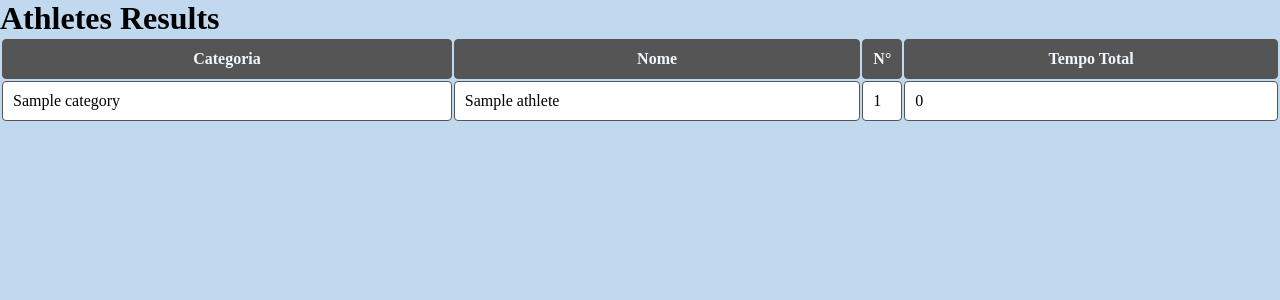
After one commit to caiocgv/FotoRaceTimer, a Flask app: template Data_Script/Flask/templates/results.html in a window 1280 px wide. The commit adds this page. Shown: the top 300 px of the page. Run offline with Flask 3, Linux system fonts and the light colour scheme; the template is opened without the code that fills it: most values are stand-ins (such as "Sample title", 1, 10 or a date in 2020).

Commit message:
results page started
sorting by total time

```diff
--- a/Data_Script/Flask/main.py
+++ b/Data_Script/Flask/main.py
@@ -56,7 +56,7 @@ def upload():
     """
 
 
-    global Athletes
+    global Athletes, flag
     max_stage = 0
 
     file = request.files.get('file')
@@ -133,27 +133,28 @@ def upload():
                                             racers.totTime[i] = racers.totTime[i-1].add(racers.time[i]) # calculate the total time
 
                     # check the max number of stages
-                    for i in range(len(Athletes)):
-                        if len(Athletes[i].stage) > len(Athletes[max_stage].stage):
-                            max_stage = i
+                    if flag == 'true':
+                        for i in range(len(Athletes)):
+                            if len(Athletes[i].stage) > len(Athletes[max_stage].stage):
+                                max_stage = i
 
-                    for stage in Athletes[max_stage].stage:
-                        for racers in Athletes:
-                            if stage not in racers.stage:
-                                racers.stage.append(stage)
-                                racers.start.append(Time(None))
-                                racers.finish.append(Time(None))
-                                racers.time.append(Time('00:10:00:000'))
+                        for stage in Athletes[max_stage].stage:
+                            for racers in Athletes:
+                                if stage not in racers.stage:
+                                    racers.stage.append(stage)
+                                    racers.start.append(Time(None))
+                                    racers.finish.append(Time(None))
+                                    racers.time.append(Time('00:10:00:000'))
 
-                            # check if racers.time has at least one valid time and fill the totTime list
-                            if len(racers.time) > 0:
-                                racers.totTime = [Time(None) for time in racers.time]
+                                # check if racers.time has at least one valid time and fill the totTime list
+                                if len(racers.time) > 0:
+                                    racers.totTime = [Time(None) for time in racers.time]
 
-                            for i in range(len(racers.time)): # calculate the total time
-                                if i == 0:
-                                    racers.totTime[i] = racers.time[i]
-                                else:
-                                    racers.totTime[i] = racers.totTime[i-1].add(racers.time[i]) # calculate the total time
+                                for i in range(len(racers.time)): # calculate the total time
+                                    if i == 0:
+                                        racers.totTime[i] = racers.time[i]
+                                    else:
+                                        racers.totTime[i] = racers.totTime[i-1].add(racers.time[i]) # calculate the total time
 
                 else:
                     return render_template('error.html', error='Invalid file name')
@@ -162,5 +163,19 @@ def upload():
 
     return render_template('index.html', Athletes=Athletes, flag=flag)
 
+
+@app.route('/results', methods=['GET', 'POST'])
+def results():
+    global Athletes
+    if request.method == 'POST':
+        pass
+    else:
+        if flag == 'true':
+            Athletes.sort(key=lambda x: x.totTime[-1].compare())
+        else:
+            Athletes.sort(key=lambda x: x.time.compare())
+
+    return render_template('results.html', Athletes=Athletes)
+
 if __name__ == '__main__':
     app.run(debug=True)
--- a/Data_Script/Flask/static/css/style.css
+++ b/Data_Script/Flask/static/css/style.css
@@ -8,7 +8,7 @@
 div {
     margin: 10px;
     display: flex;
-    width: 20%;
+    width: 40%;
     justify-content: space-evenly;
 }
 
--- a/Data_Script/Flask/templates/index.html
+++ b/Data_Script/Flask/templates/index.html
@@ -59,6 +59,9 @@
                 <form action="/export">
                     <input type="submit" value="Exportar lista de atletas">
                 </form>
+                <form action="/results">
+                    <input type="submit" value="Ver Resultados">
+                </form>
             </div>
         {% endif %}
     {% else %}
@@ -96,6 +99,9 @@
                 <form action="/export">
                     <input type="submit" value="Exportar lista de atletas">
                 </form>
+                <form action="/results">
+                    <input type="submit" value="Ver Resultados">
+                </form>
             </div>
         {% endif %}
     {% endif %}
--- /dev/null
+++ b/Data_Script/Flask/templates/results.html
@@ -0,0 +1,27 @@
+<!DOCTYPE html>
+<html>
+<head>
+    <title>{{title|default("Race Sheet")}}</title>
+    <link rel="icon" type="image/png" href="{{ url_for('static', filename='images/icon.png') }}">
+    <link rel="stylesheet" type="text/css" href="{{ url_for('static', filename='css/style.css') }}">
+</head>
+<body>
+    <h1>Athletes Results</h1>
+    <table>
+        <tr>
+            <th>Categoria</th>
+            <th>Nome</th>
+            <th style="width: 40px;">N°</th>
+            <th>Tempo Total</th>
+        </tr>
+        {% for athlete in Athletes %}
+        <tr>
+            <td>{{ athlete.category     }}</td>
+            <td>{{ athlete.name         }}</td>
+            <td>{{ athlete.number       }}</td>
+            <td>{{ athlete.totTime[-1]  }}</td>
+        </tr>
+        {% endfor %}
+    </table>
+</body>
+</html>
--- a/Data_Script/Flask/time_class.py
+++ b/Data_Script/Flask/time_class.py
@@ -71,3 +71,7 @@ class Time:
         second = sum_up // 1000
         millis = sum_up % 1000
         return Time(f'{hour}:{minute}:{second}:{millis}')
+
+    def compare(self):
+        self_millis = self.hour*3600000 + self.minute*60000 + self.second*1000 + self.millis
+        return self_millis
```
